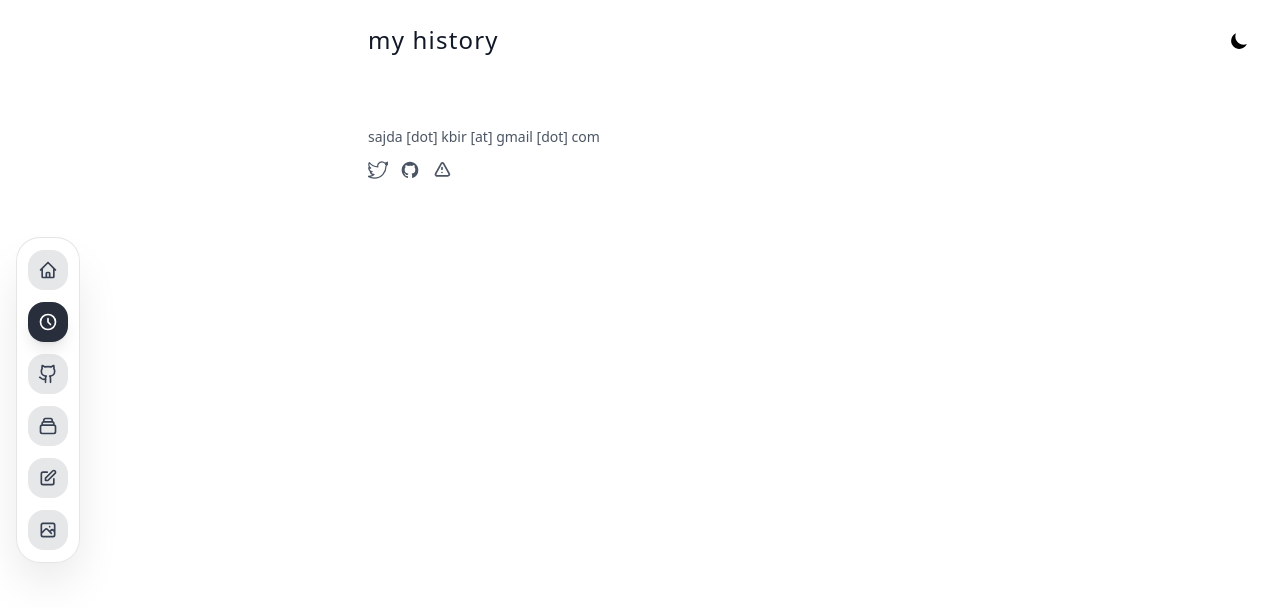
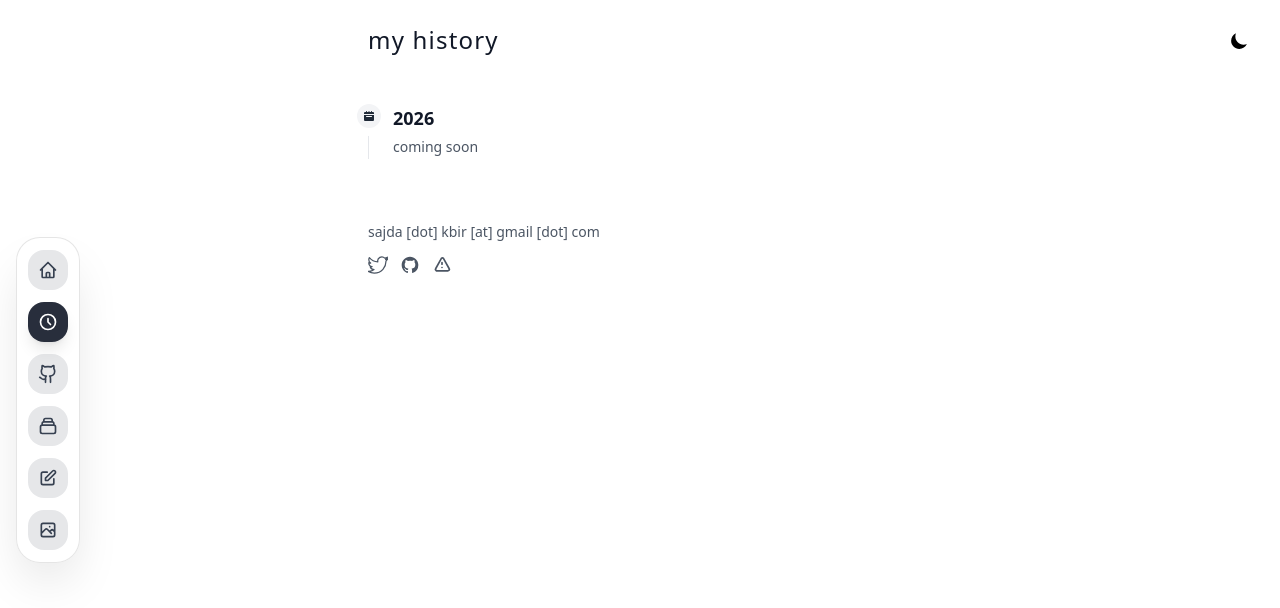
Before and after one commit to sajdakabir/saju, a Next.js app: page /history in a window 1280 px wide. Shown: the top 608 px of the page. Built offline with nearby package versions, Linux system fonts and the light colour scheme.

Commit message:
feat: refactor history data structure and update contributions icon for consistency

```diff
--- a/src/app/history/page.tsx
+++ b/src/app/history/page.tsx
@@ -19,7 +19,23 @@ const getInitialTheme = () => {
   return 'light';
 };
 
-const history = [
+type HistoryLink = {
+  text: string;
+  url: string;
+};
+
+type HistoryItem = {
+  year: string;
+  event: string;
+  links?: HistoryLink[];
+};
+
+const history: HistoryItem[] = [
+  {
+    year: '2026',
+    event: 'coming soon',
+    links: [],
+  }
   // {
   //   year: '2025',
   //   event: 'On June 29th, I won the Digital Country Hackathon Bhutan 2025 with my team project "The Residents". We built an innovative solution that earned us first place among all participants.',
--- a/src/components/Navigation.tsx
+++ b/src/components/Navigation.tsx
@@ -43,7 +43,7 @@ const navigationItems: NavigationItem[] = [
     label: 'contributions',
     href: '/contributions',
     icon: (
-     <svg xmlns="http://www.w3.org/2000/svg" width="20" height="20" viewBox="0 0 24 24" fill="none" stroke="currentColor" stroke-width="2" stroke-linecap="round" stroke-linejoin="round" class="lucide lucide-github-icon lucide-github"><path d="M15 22v-4a4.8 4.8 0 0 0-1-3.5c3 0 6-2 6-5.5.08-1.25-.27-2.48-1-3.5.28-1.15.28-2.35 0-3.5 0 0-1 0-3 1.5-2.64-.5-5.36-.5-8 0C6 2 5 2 5 2c-.3 1.15-.3 2.35 0 3.5A5.403 5.403 0 0 0 4 9c0 3.5 3 5.5 6 5.5-.39.49-.68 1.05-.85 1.65-.17.6-.22 1.23-.15 1.85v4"/><path d="M9 18c-4.51 2-5-2-7-2"/></svg>
+     <svg xmlns="http://www.w3.org/2000/svg" width="20" height="20" viewBox="0 0 24 24" fill="none" stroke="currentColor" strokeWidth={2} strokeLinecap="round" strokeLinejoin="round" className="lucide lucide-github-icon lucide-github"><path d="M15 22v-4a4.8 4.8 0 0 0-1-3.5c3 0 6-2 6-5.5.08-1.25-.27-2.48-1-3.5.28-1.15.28-2.35 0-3.5 0 0-1 0-3 1.5-2.64-.5-5.36-.5-8 0C6 2 5 2 5 2c-.3 1.15-.3 2.35 0 3.5A5.403 5.403 0 0 0 4 9c0 3.5 3 5.5 6 5.5-.39.49-.68 1.05-.85 1.65-.17.6-.22 1.23-.15 1.85v4"/><path d="M9 18c-4.51 2-5-2-7-2"/></svg>
     )
   },
   {
```
